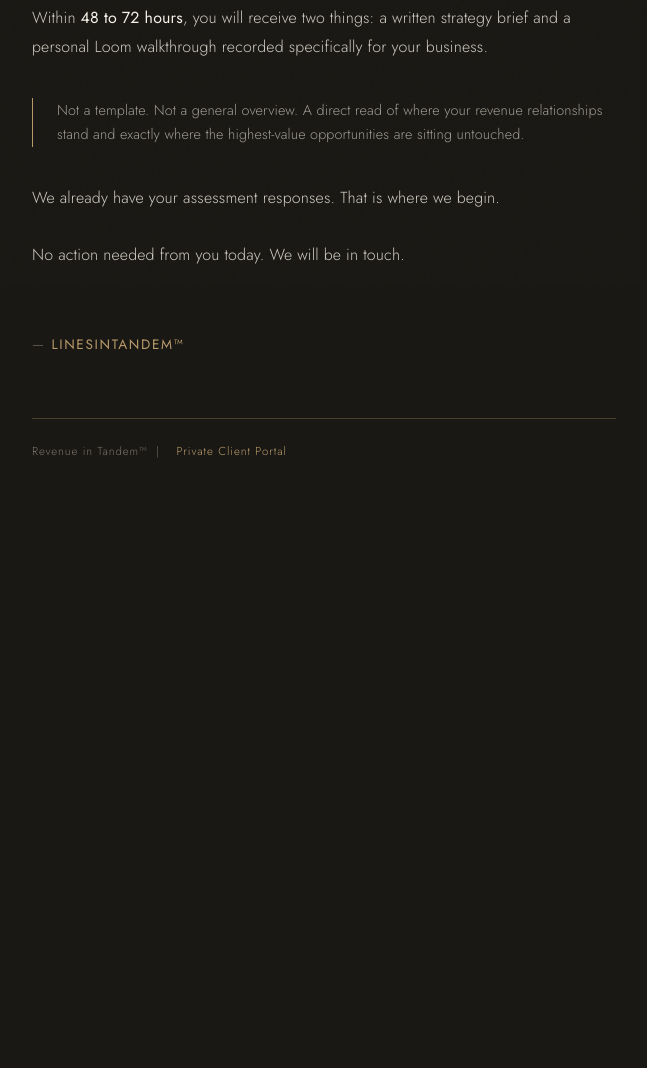
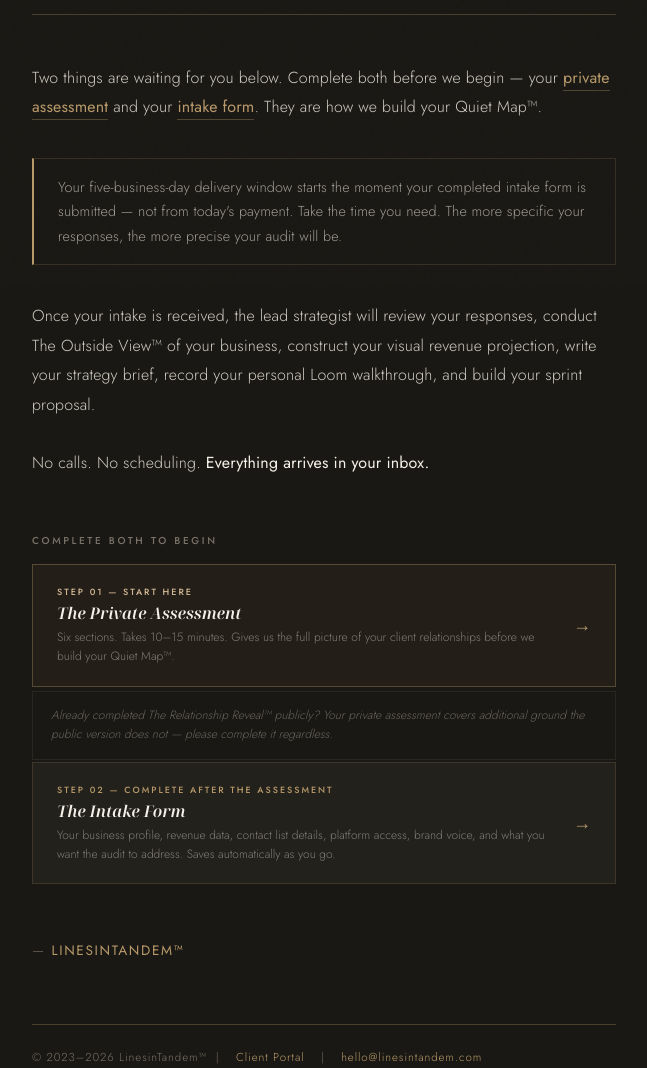
Before and after one commit to que-athena/linesintandem, a plain HTML site: page confirmation-a.html in a window 1280 px wide. Shown: the part 515-1583 px from the top of the page, without its empty margins (316-963 px from the left). Before the commit the page ends 1054 px from the top, so only its background shows below. Drawn offline with Linux system fonts and the light colour scheme.

Commit message:
Update confirmation-a.html
new

```diff
--- a/confirmation-a.html
+++ b/confirmation-a.html
@@ -67,16 +67,12 @@
     to { opacity: 1; }
   }
 
-  /* Wordmark — Noto Serif Display, branded */
   .wordmark {
     font-family: 'Noto Serif Display', serif;
-    font-weight: 600;
-    font-size: 1rem;
-    letter-spacing: 0.06em;
-    color: var(--gold);
+    font-weight: 600; font-size: 1rem;
+    letter-spacing: 0.06em; color: var(--gold);
     margin-bottom: 64px;
-    opacity: 0;
-    animation: fadeUp 1s cubic-bezier(0.16, 1, 0.3, 1) 0.4s forwards;
+    opacity: 0; animation: fadeUp 1s cubic-bezier(0.16, 1, 0.3, 1) 0.4s forwards;
   }
   .wordmark sup { font-size: 0.55rem; vertical-align: super; }
 
@@ -85,16 +81,13 @@
     opacity: 0; animation: expandRule 1s cubic-bezier(0.16, 1, 0.3, 1) 0.6s forwards;
   }
 
-  /* Header — Noto Serif Display */
   .header {
     font-family: 'Noto Serif Display', serif;
-    font-weight: 300;
-    font-size: clamp(2.2rem, 5vw, 3.4rem);
+    font-weight: 300; font-size: clamp(2.2rem, 5vw, 3.4rem);
     line-height: 1.1; color: var(--cream); margin-bottom: 24px;
     opacity: 0; animation: fadeUp 1s cubic-bezier(0.16, 1, 0.3, 1) 0.7s forwards;
   }
 
-  /* Subhead — Noto Serif Display italic */
   .subhead {
     font-family: 'Noto Serif Display', serif;
     font-style: italic; font-weight: 300;
@@ -120,39 +113,113 @@
   }
   .body-text p strong { font-weight: 400; color: var(--cream); }
 
-  .detail-block { border-left: 1px solid var(--gold); padding-left: 24px; margin: 8px 0; }
-  .detail-block p { font-size: 0.9rem; color: rgba(245, 240, 232, 0.6); line-height: 1.7; }
+  .detail-block {
+    border-left: 1px solid var(--gold); padding-left: 24px; margin: 8px 0;
+    transition: background 0.3s, border-color 0.3s; padding: 16px 24px;
+    border: 1px solid rgba(184,154,106,0.18); border-left: 2px solid var(--gold);
+  }
+  .detail-block:hover {
+    background: rgba(184,154,106,0.07);
+    border-color: rgba(184,154,106,0.38);
+    border-left-color: var(--gold-light);
+  }
+  .detail-block p {
+    font-size: 0.9rem; color: rgba(245, 240, 232, 0.6); line-height: 1.7;
+  }
+  .inline-link {
+    color: var(--gold); text-decoration: none;
+    border-bottom: 1px solid rgba(184,154,106,0.35); padding-bottom: 1px;
+    transition: color 0.2s, border-color 0.2s; font-weight: 400;
+  }
+  .inline-link:hover { color: var(--gold-light); border-color: var(--gold-light); }
+
+  /* Action links block */
+  .action-block {
+    width: 100%; display: flex; flex-direction: column; gap: 2px;
+    margin-bottom: 48px;
+    opacity: 0; animation: fadeUp 1s cubic-bezier(0.16, 1, 0.3, 1) 1.25s forwards;
+  }
+  .action-block-label {
+    font-size: 10px; font-weight: 500; letter-spacing: 0.26em;
+    text-transform: uppercase; color: var(--muted); margin-bottom: 14px;
+  }
+  .action-item {
+    display: flex; align-items: center; justify-content: space-between;
+    gap: 20px; padding: 20px 24px;
+    background: rgba(245,240,232,0.04);
+    border: 1px solid rgba(184,154,106,0.18);
+    transition: background 0.3s, border-color 0.3s;
+    text-decoration: none;
+  }
+  .action-item:hover {
+    background: rgba(184,154,106,0.08);
+    border-color: rgba(184,154,106,0.38);
+  }
+  .action-item-left {}
+  .action-item-eyebrow {
+    font-size: 9px; font-weight: 500; letter-spacing: 0.22em;
+    text-transform: uppercase; color: var(--gold); margin-bottom: 6px;
+  }
+  .action-item-name {
+    font-family: 'Noto Serif Display', serif;
+    font-size: 1rem; font-weight: 600; font-style: italic;
+    color: var(--cream); line-height: 1.2;
+  }
+  .action-item-desc {
+    font-size: 12px; font-weight: 300;
+    color: rgba(245,240,232,0.45); margin-top: 5px; line-height: 1.55;
+  }
+  .action-item-arrow {
+    font-size: 18px; color: var(--gold); flex-shrink: 0;
+    transition: transform 0.2s;
+  }
+  .action-item:hover .action-item-arrow { transform: translateX(4px); }
+
+  /* Step indicator for intake */
+  .action-item.primary { border-color: rgba(184,154,106,0.35); background: rgba(184,154,106,0.06); }
+  .action-item.primary .action-item-eyebrow { color: var(--gold-light); }
+  .action-item.primary:hover { background: rgba(184,154,106,0.12); border-color: rgba(184,154,106,0.55); }
+
+  /* Already completed note */
+  .already-note {
+    font-size: 12px; font-weight: 300; font-style: italic;
+    color: rgba(245,240,232,0.35); line-height: 1.65;
+    padding: 14px 18px;
+    border: 1px solid rgba(245,240,232,0.07);
+    margin-top: 2px;
+  }
 
   .closing {
-    opacity: 0; animation: fadeUp 1s cubic-bezier(0.16, 1, 0.3, 1) 1.3s forwards; margin-top: 8px;
+    opacity: 0; animation: fadeUp 1s cubic-bezier(0.16, 1, 0.3, 1) 1.45s forwards;
+    margin-top: 8px;
   }
   .closing p {
     font-family: 'Jost', sans-serif; font-weight: 300;
-    font-size: 0.85rem; letter-spacing: 0.12em; text-transform: uppercase; color: var(--muted);
+    font-size: 0.85rem; letter-spacing: 0.12em;
+    text-transform: uppercase; color: var(--muted);
   }
   .closing .firm { color: var(--gold); font-weight: 400; }
 
   .bottom-rule {
     width: 100%; height: 1px; background: var(--rule); margin-top: 64px;
-    opacity: 0; animation: fadeIn 1s ease 1.5s forwards;
+    opacity: 0; animation: fadeIn 1s ease 1.6s forwards;
   }
 
-  /* Footer — portal link */
   .footer-note {
     margin-top: 24px;
     font-family: 'Jost', sans-serif; font-weight: 300;
     font-size: 0.72rem; letter-spacing: 0.08em; color: var(--muted);
-    opacity: 0; animation: fadeIn 1s ease 1.6s forwards;
+    opacity: 0; animation: fadeIn 1s ease 1.7s forwards;
     display: flex; align-items: center; gap: 12px; flex-wrap: wrap;
   }
   .footer-note a {
-    color: var(--gold); text-decoration: none;
-    transition: color 0.2s ease;
+    color: var(--gold); text-decoration: none; transition: color 0.2s;
   }
   .footer-note a:hover { color: var(--gold-light); }
 
   @media (max-width: 600px) {
     .page { padding: 60px 28px; }
+    .action-item { flex-direction: column; align-items: flex-start; gap: 12px; }
   }
 </style>
 </head>
@@ -160,25 +227,50 @@
 <main class="page" role="main">
 
   <div class="wordmark">LinesinTandem<sup>™</sup></div>
-
   <div class="rule-top" aria-hidden="true"></div>
 
-  <h1 class="header">Your private Audit<br>is confirmed.</h1>
+  <h1 class="header">Your Relationship Audit™<br>is confirmed.</h1>
 
   <p class="subhead">Your next client is already in your network.<br>We are about to find them.</p>
 
   <div class="rule-mid" aria-hidden="true"></div>
 
   <div class="body-text">
-    <p>Within <strong>48 to 72 hours</strong>, you will receive two things: a written strategy brief and a personal Loom walkthrough recorded specifically for your business.</p>
+    <p>Two things are waiting for you below. Complete both before we begin — your <a href="https://que-athena.github.io/linesintandem/private-assessment.html" class="inline-link" target="_blank" rel="noopener noreferrer">private assessment</a> and your <a href="https://que-athena.github.io/linesintandem/intake.html" class="inline-link" target="_blank" rel="noopener noreferrer">intake form</a>. They are how we build your Quiet Map™.</p>
 
     <div class="detail-block">
-      <p>Not a template. Not a general overview. A direct read of where your revenue relationships stand and exactly where the highest-value opportunities are sitting untouched.</p>
+      <p>Your five-business-day delivery window starts the moment your completed intake form is submitted — not from today's payment. Take the time you need. The more specific your responses, the more precise your audit will be.</p>
     </div>
 
-    <p>We already have your assessment responses. That is where we begin.</p>
+    <p>Once your intake is received, the lead strategist will review your responses, conduct The Outside View™ of your business, construct your visual revenue projection, write your strategy brief, record your personal Loom walkthrough, and build your sprint proposal.</p>
 
-    <p>No action needed from you today. We will be in touch.</p>
+    <p>No calls. No scheduling. <strong>Everything arrives in your inbox.</strong></p>
+  </div>
+
+  <!-- ACTION LINKS -->
+  <div class="action-block">
+    <div class="action-block-label">Complete both to begin</div>
+
+    <a href="https://que-athena.github.io/linesintandem/private-assessment.html" class="action-item primary" target="_blank" rel="noopener noreferrer">
+      <div class="action-item-left">
+        <div class="action-item-eyebrow">Step 01 — Start here</div>
+        <div class="action-item-name">The Private Assessment</div>
+        <div class="action-item-desc">Six sections. Takes 10–15 minutes. Gives us the full picture of your client relationships before we build your Quiet Map™.</div>
+      </div>
+      <div class="action-item-arrow">→</div>
+    </a>
+
+    <div class="already-note">Already completed The Relationship Reveal™ publicly? Your private assessment covers additional ground the public version does not — please complete it regardless.</div>
+
+    <a href="https://que-athena.github.io/linesintandem/intake.html" class="action-item" target="_blank" rel="noopener noreferrer">
+      <div class="action-item-left">
+        <div class="action-item-eyebrow">Step 02 — Complete after the assessment</div>
+        <div class="action-item-name">The Intake Form</div>
+        <div class="action-item-desc">Your business profile, revenue data, contact list details, platform access, brand voice, and what you want the audit to address. Saves automatically as you go.</div>
+      </div>
+      <div class="action-item-arrow">→</div>
+    </a>
+
   </div>
 
   <div class="closing">
@@ -188,7 +280,10 @@
   <div class="bottom-rule" aria-hidden="true"></div>
 
   <p class="footer-note">
-    Revenue in Tandem™ &nbsp;|&nbsp; <a href="https://client.linesintandem.com" target="_blank" rel="noopener noreferrer">Private Client Portal</a>
+    © 2023–2026 LinesinTandem™ &nbsp;|&nbsp;
+    <a href="https://billing.stripe.com/p/login/14k3dJ6NV55j8sEcMM" target="_blank" rel="noopener noreferrer">Client Portal</a>
+    &nbsp;|&nbsp;
+    <a href="mailto:hello@linesintandem.com">hello@linesintandem.com</a>
   </p>
 
 </main>
```
